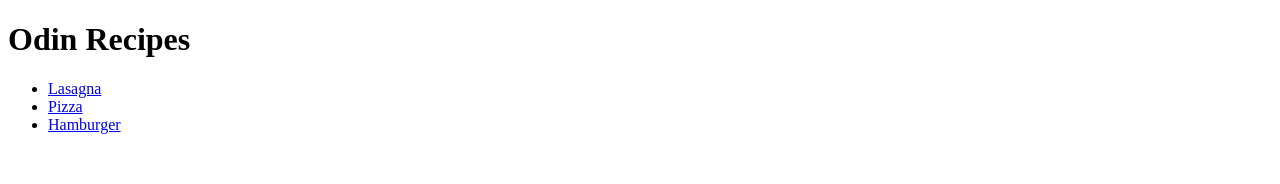
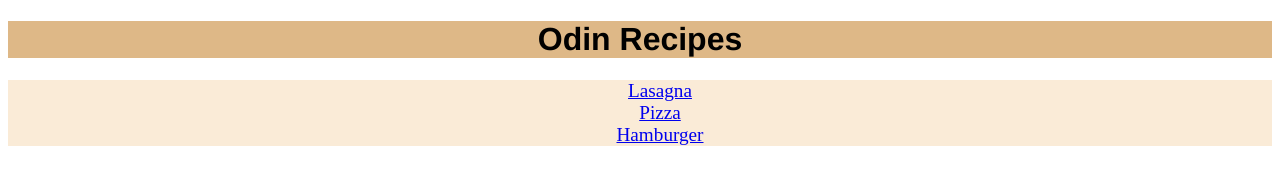
Before and after one commit to vorzek/odin-recipes, a plain HTML site: page index.html in a window 1280 px wide. Drawn offline with Linux system fonts and the light colour scheme.

Commit message:
added css

```diff
--- a/index.html
+++ b/index.html
@@ -4,13 +4,18 @@
     <meta charset="UTF-8">
     <meta name="viewport" content="width=device-width, initial-scale=1.0">
     <title>Document</title>
+    <link rel="stylesheet" href="./styles.css">
 </head>
 <body>
-    <h1>Odin Recipes</h1>
-    <ul>
-        <li><a href="recipes/lasagna.html">Lasagna</a></li>
-        <li><a href="recipes/pizza.html">Pizza</a></li>
-        <li><a href="recipes/hamburger.html">Hamburger</a></li>
-    </ul>
+    <div id="header">
+        <h1>Odin Recipes</h1>
+    </div>
+    <div id="divlist">
+    <ul id="list">
+            <li><a href="recipes/lasagna.html">Lasagna</a></li>
+            <li><a href="recipes/pizza.html">Pizza</a></li>
+            <li><a href="recipes/hamburger.html">Hamburger</a></li>
+        </ul>
+    </div>
 </body>
 </html>
--- /dev/null
+++ b/styles.css
@@ -0,0 +1,15 @@
+#header {
+    background-color: burlywood;
+    text-align: center;
+    font-family: helvetica;
+}
+
+#list {
+    font-size: larger;
+    text-align: center;
+    list-style-type: none;
+}
+
+#divlist {
+    background-color: antiquewhite;
+}
```
